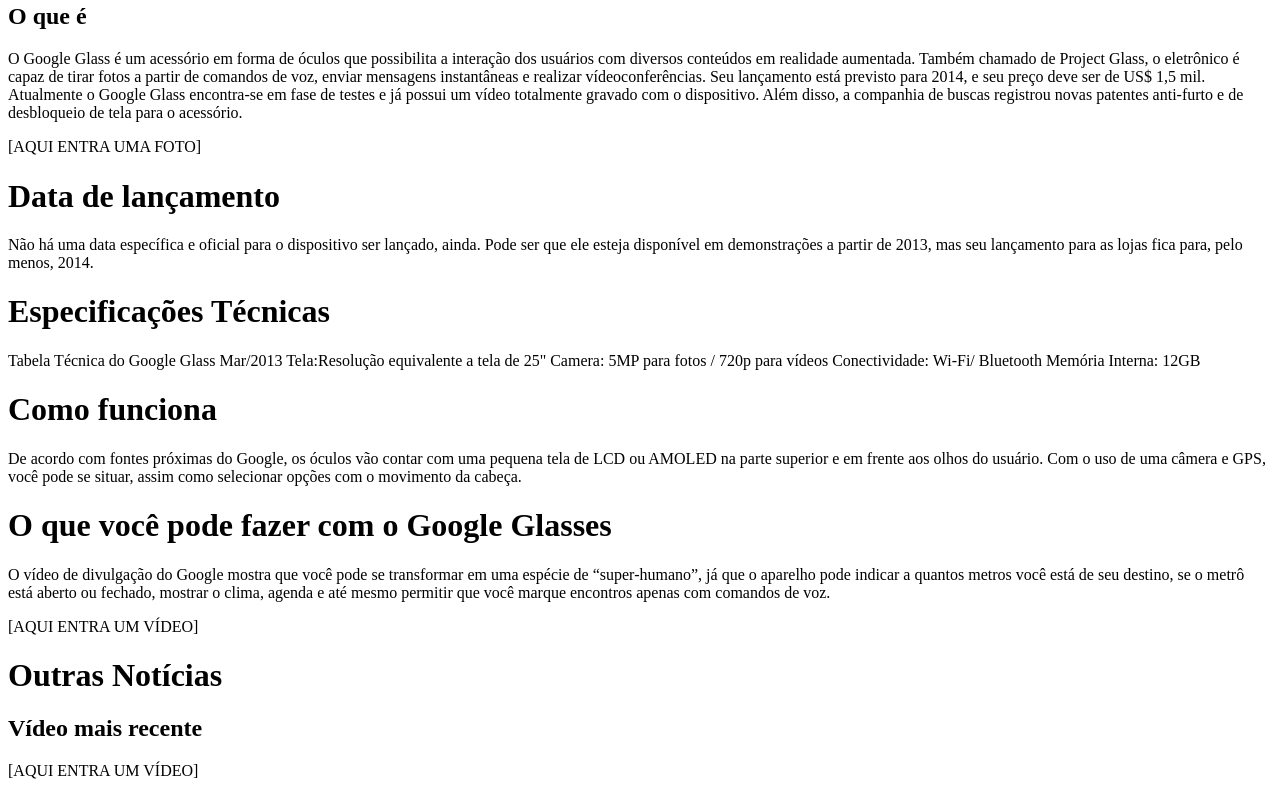
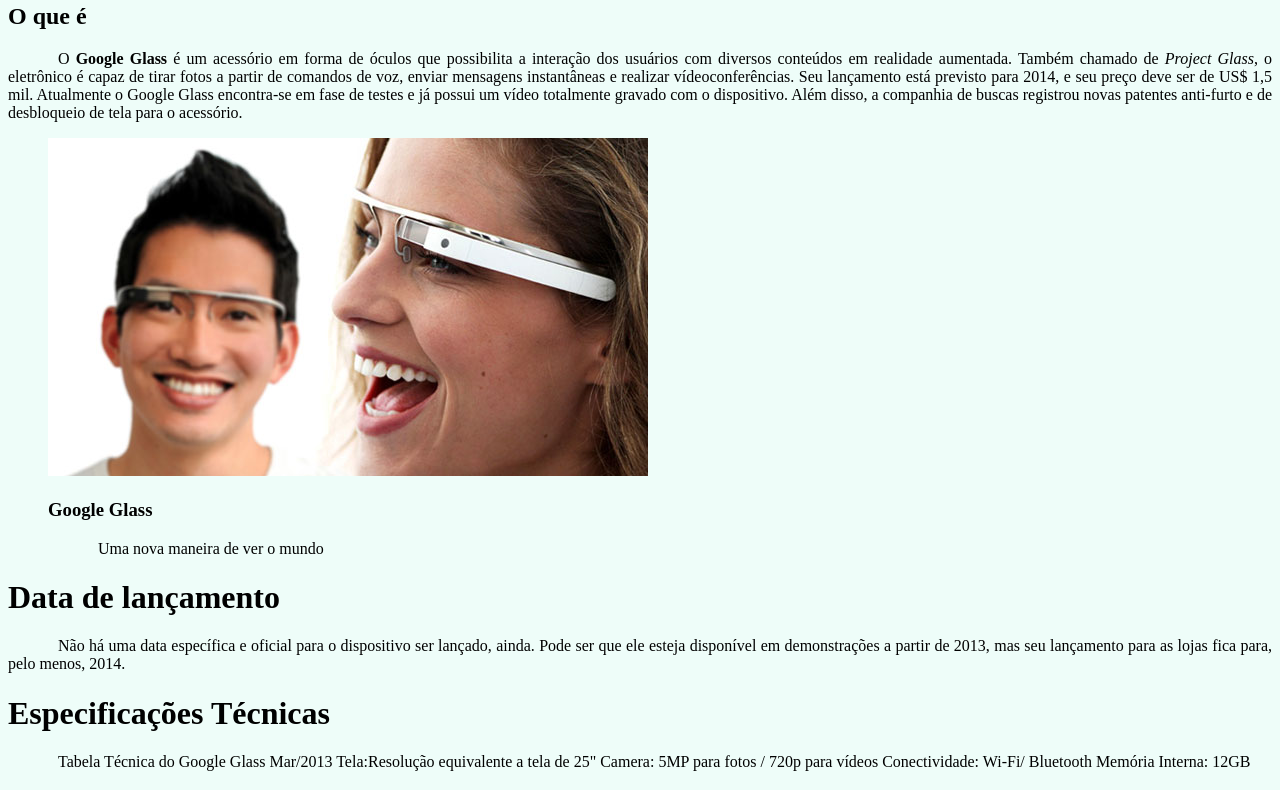
Before and after one commit to Scheffel-V/learningWeb, a plain HTML site: page index.html in a window 1280 px wide. Shown: the part 458-1248 px from the top of the page. Drawn offline with Linux system fonts and the light colour scheme.

Commit message:
1) Formatação de Texto com HTML5 e CSS3 2) Cores em HTML5 e CSS3 3) Imagens em HTML5

```diff
--- a/index.html
+++ b/index.html
@@ -3,6 +3,17 @@
 <head>
   <meta charset="utf-8"/>
   <title> Tudo sobre Google Glass </title>
+  <style>
+    body {
+      background-color: hsla(165, 81%, 93%, 0.5);
+      color: rgba(0,0,0,1);
+    }
+
+    p {
+      text-align: justify;
+      text-indent: 50px;
+    }
+  </style>
 </head>
 
 <body>
@@ -29,22 +40,27 @@
 <h3>Atualizado em 23/Abril/2013</h3>
 </hgroup>
 
-<h2>O que é</h2>
-<p>
-O Google Glass é um acessório em forma de óculos que possibilita a interação dos usuários com diversos conteúdos em realidade aumentada. Também chamado de Project Glass, o eletrônico é capaz de tirar fotos a partir de comandos de voz, enviar mensagens instantâneas e realizar vídeo<wbr/>con<wbr/>ferên<wbr/>cias. Seu lançamento está previsto para 2014, e seu preço deve ser de US$ 1,5 mil. Atualmente o Google Glass encontra-se em fase de testes e já possui um vídeo totalmente gravado com o dispositivo. Além disso, a companhia de buscas registrou novas patentes anti-furto e de desbloqueio de tela para o acessório. </p>
+<h2 style="text-align: left;">O que é</h2>
+<p> O <b>Google Glass</b> é um acessório em forma de óculos que possibilita a interação dos usuários com diversos conteúdos em realidade aumentada. Também chamado de <i>Project Glass</i>, o eletrônico é capaz de tirar fotos a partir de comandos de voz, enviar mensagens instantâneas e realizar vídeo<wbr/>con<wbr/>ferên<wbr/>cias. Seu lançamento está previsto para 2014, e seu preço deve ser de US$ 1,5 mil. Atualmente o <m>Google Glass</m> encontra-se em fase de testes e já possui um vídeo totalmente gravado com o dispositivo. Além disso, a companhia de buscas registrou novas patentes anti-furto e de desbloqueio de tela para o acessório. </p>
 
-[AQUI ENTRA UMA FOTO]
+<figure>
+  <img src="_imagens/glass-quadro-homem-mulher.jpg"/>
+  <figcaption>
+    <h3>Google Glass</h3>
+    <p>Uma nova maneira de ver o mundo</p>
+  </figcaption>
+</figure>
 
 <h1>Data de lançamento</h1>
 <p>Não há uma data específica e oficial para o dispositivo ser lançado, ainda. Pode ser que ele esteja disponível em demonstrações a partir de 2013, mas seu lançamento para as lojas fica para, pelo menos, 2014.</p>
 
 <h1>Especificações Técnicas</h1>
-Tabela Técnica do Google Glass Mar/2013
+<p>Tabela Técnica do Google Glass Mar/2013
 
 Tela:Resolução equivalente a tela de 25"
 Camera: 5MP para fotos / 720p para vídeos
 Conectividade: Wi-Fi/ Bluetooth
-Memória Interna: 12GB
+Memória Interna: 12GB</p>
 
 <h1>Como funciona</h1>
 <p>De acordo com fontes próximas do Google, os óculos vão contar com uma pequena tela de LCD ou AMOLED na parte superior e em frente aos olhos do usuário. Com o uso de uma câmera e GPS, você pode se situar, assim como selecionar opções com o movimento da cabeça.</p>
```
